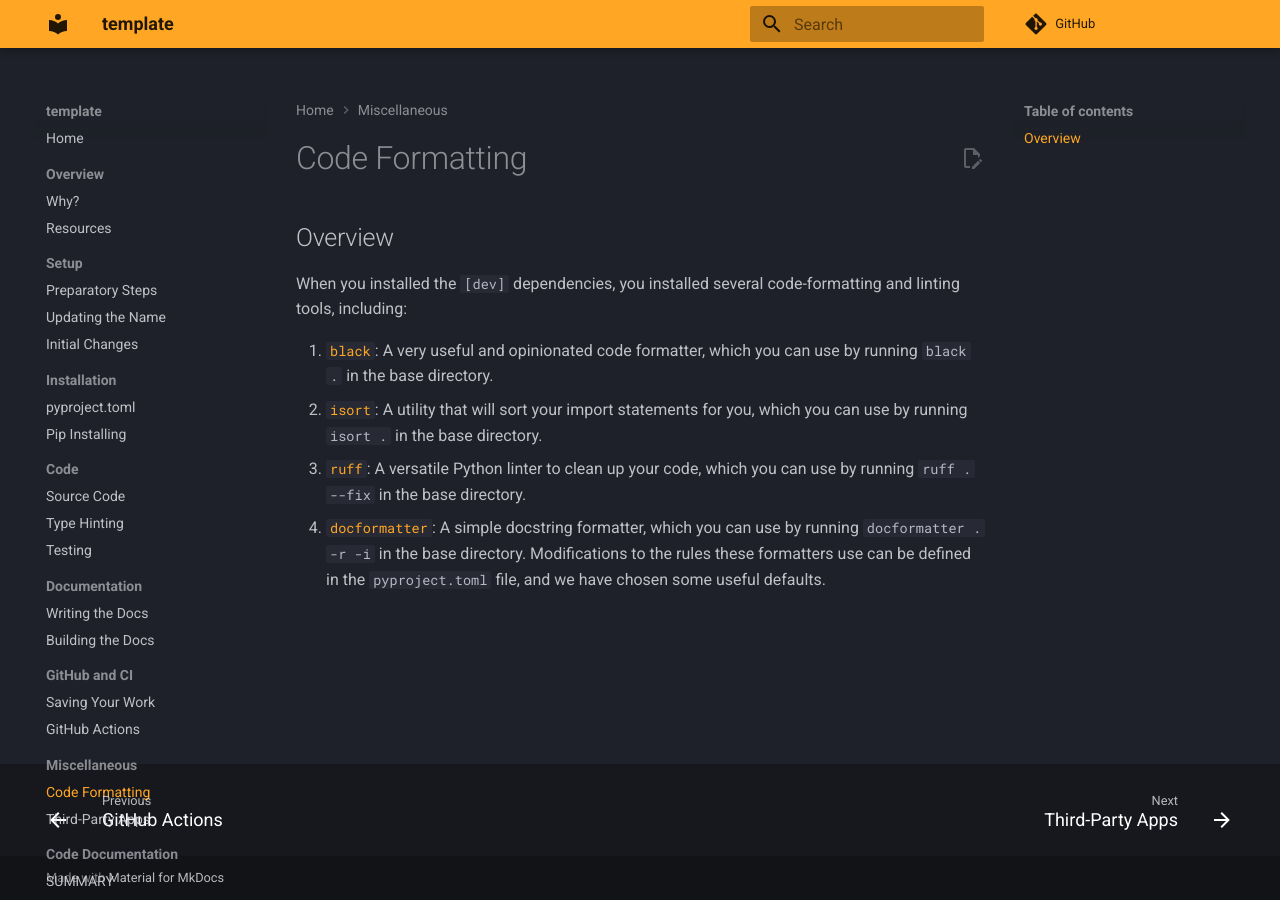
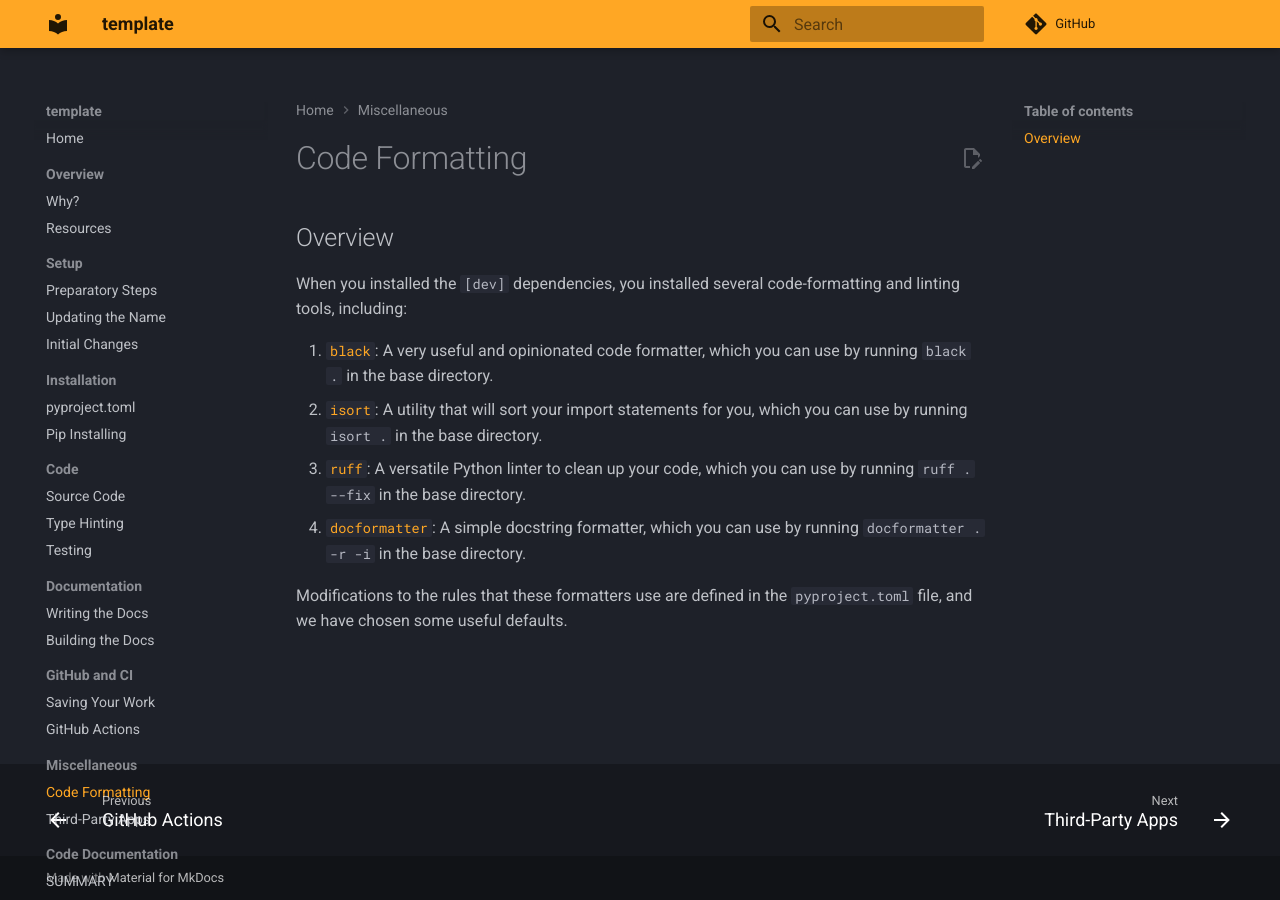
Before and after one commit to Quantum-Accelerators/template, an MkDocs documentation site: the page built from docs/example_docs/other/linting.md, in a window 1280 px wide. Built offline with MkDocs 1.6.1 and Material for MkDocs 9.7.7, drawn with Linux system fonts in a browser that asks for light colours; plug-ins that fetch from the network failed and are left out; comment, search, counter and statistics services are not loaded.

Commit message:
Update linting.md

```diff
--- a/docs/example_docs/other/linting.md
+++ b/docs/example_docs/other/linting.md
@@ -8,4 +8,5 @@ When you installed the `[dev]` dependencies, you installed several code-formatti
 2. [`isort`](https://pycqa.github.io/isort/): A utility that will sort your import statements for you, which you can use by running `isort .` in the base directory.
 3. [`ruff`](https://docs.astral.sh/ruff/): A versatile Python linter to clean up your code, which you can use by running `ruff . --fix` in the base directory.
 4. [`docformatter`](https://github.com/PyCQA/docformatter): A simple docstring formatter, which you can use by running `docformatter . -r -i` in the base directory.
-   Modifications to the rules these formatters use can be defined in the `pyproject.toml` file, and we have chosen some useful defaults.
+
+Modifications to the rules that these formatters use are defined in the `pyproject.toml` file, and we have chosen some useful defaults.
```
